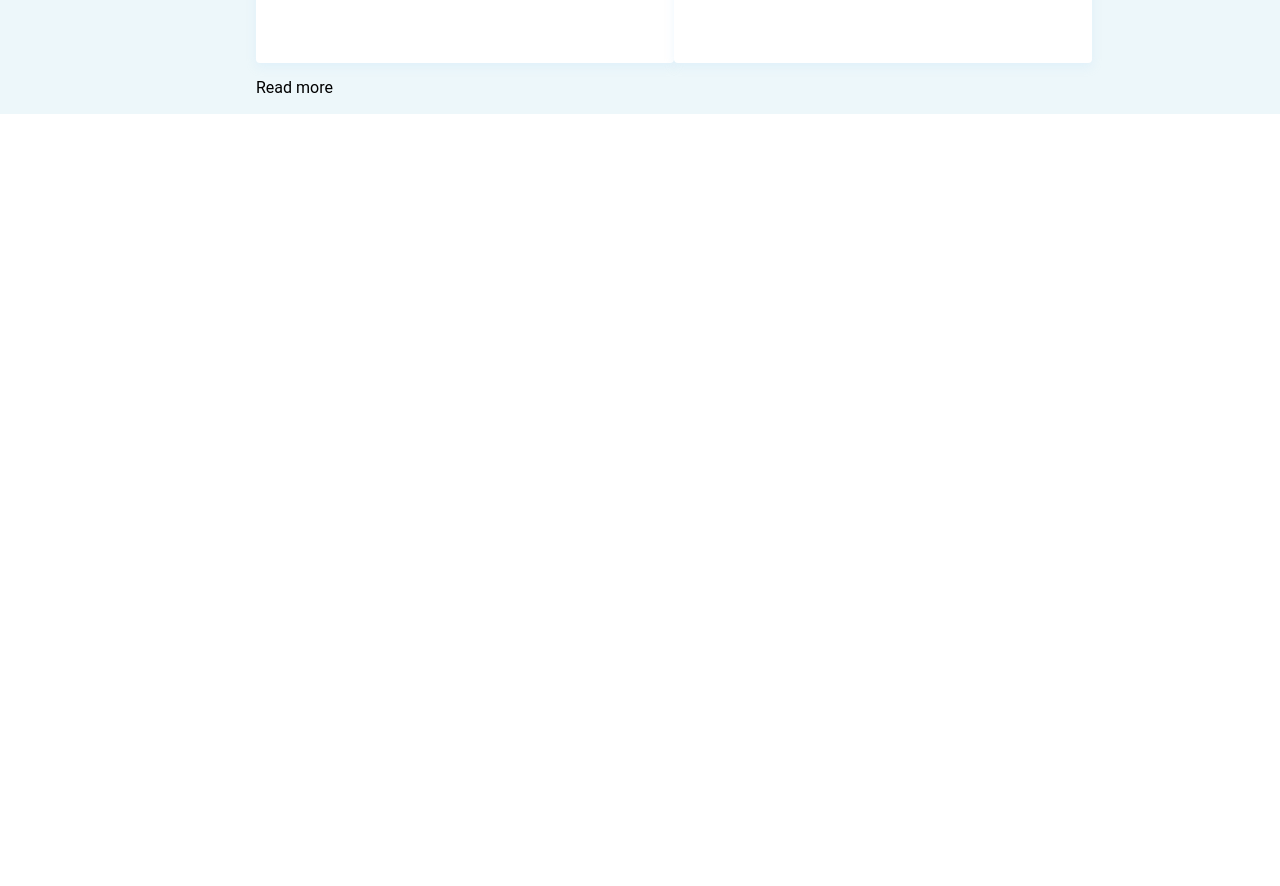
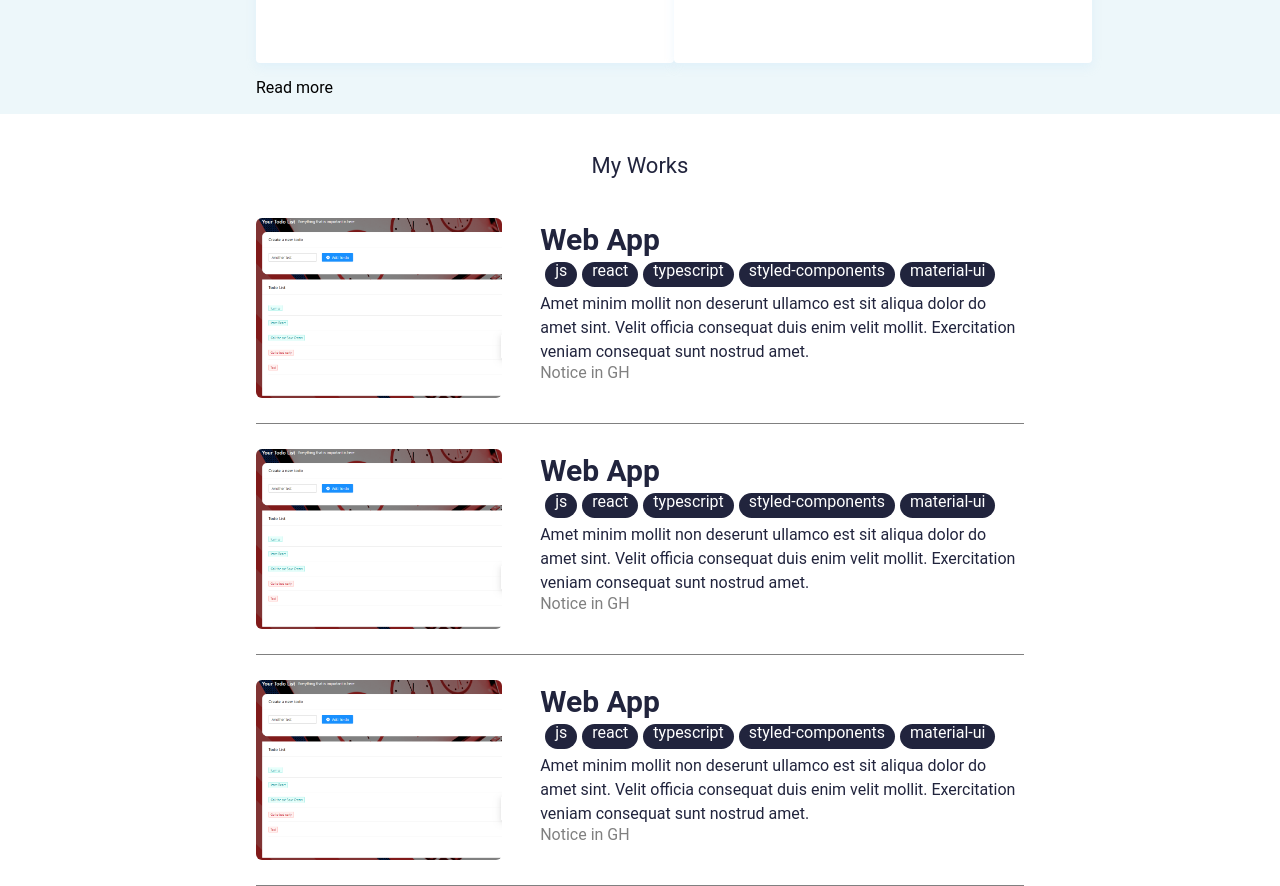
Before and after one commit to Pavel-Parkhomenko/Portfolio-Site, a React (Create React App) app: page / in a window 1280 px wide. Shown: the part 900-1786 px from the top of the page. Before the commit the page ends 1014 px from the top, so only its background shows below. Built offline with nearby package versions, Linux system fonts and the light colour scheme.

Commit message:
feat: add a works container

```diff
--- /dev/null
+++ b/src/components/WorkCard/index.jsx
@@ -0,0 +1,30 @@
+import React from 'react'
+import {
+  Container, ImgStyled,
+  StackItem, TextContainer, Title,
+  Summary, LinkToGH,
+} from './styled'
+
+export default function WorkCard({
+  title,
+  stack,
+  img,
+  summary,
+  linkGH,
+}) {
+  return (
+    <Container>
+      <ImgStyled img={img} />
+      <TextContainer>
+        <Title>{ title }</Title>
+        <div>
+          {stack.map((item) => (
+            <StackItem key={item}>{item}</StackItem>
+          ))}
+        </div>
+        <Summary>{ summary }</Summary>
+        <LinkToGH href={linkGH}>Notice in GH</LinkToGH>
+      </TextContainer>
+    </Container>
+  )
+}
--- /dev/null
+++ b/src/components/WorkCard/styled.js
@@ -0,0 +1,63 @@
+import styled from 'styled-components'
+import test from '../../assets/projects/todo-antd-desktop.png'
+
+export const Container = styled.div`
+  display: flex;
+  flex-direction: row;
+  border-bottom: 1px solid gray;
+  justify-content: space-between;
+  margin-bottom: 25px;
+  padding-bottom: 25px;
+`
+
+export const TextContainer = styled.div`
+  display: flex;
+  flex-direction: column;
+  max-width: 63%;
+  width: 100%;
+`
+
+export const ImgStyled = styled.div`
+  width: 246px;
+  height: 180px;
+  background-image: url(${test});
+  background-size: cover;
+  border-radius: 6px;
+  //background-color: green;
+`
+
+export const Title = styled.h3`
+  margin: 0;
+  padding: 0;
+  font-style: normal;
+  font-weight: 700;
+  font-size: 30px;
+  line-height: 44px;
+  color: #21243D;
+`
+
+export const StackItem = styled.div`
+  display: inline-block;
+  text-align: center;
+  width: auto;
+  height: 25px;
+  background-color: #21243D;
+  color: white;
+  margin-left: 5px;
+  margin-bottom: 5px;
+  border-radius: 30px;
+  padding: 0 10px 0 10px;
+`
+
+export const Summary = styled.div`
+  font-style: normal;
+  font-weight: 400;
+  font-size: 16px;
+  line-height: 24px;
+  color: #21243D;
+`
+
+export const LinkToGH = styled.a`
+  text-decoration: none;
+  color: gray;
+`
--- a/src/mocks/index.js
+++ b/src/mocks/index.js
@@ -5,3 +5,46 @@ export const headerSubTitle = `Amet minim mollit non deserunt ullamco est sit
   Exercitation veniam consequat sunt nostrud amet.`
 
 export const buttonText = 'Download Resume'
+
+export const worksData = [
+  {
+    id: 1,
+    title: 'Web App',
+    stack: ['js', 'react', 'typescript', 'styled-components', 'material-ui'],
+    img: '../../assets/projects/todo-antd-desktop.png',
+    summary: `Amet minim mollit non deserunt ullamco est sit
+      aliqua dolor do amet sint. Velit officia consequat duis enim velit mollit.
+      Exercitation veniam consequat sunt nostrud amet.`,
+    linkGH: 'https://github.com/Pavel-Parkhomenko/Markup-Task',
+  },
+  {
+    id: 2,
+    title: 'Web App',
+    stack: ['js', 'react', 'typescript', 'styled-components', 'material-ui'],
+    img: '../../assets/projects/todo-antd-desktop.png',
+    summary: `Amet minim mollit non deserunt ullamco est sit
+      aliqua dolor do amet sint. Velit officia consequat duis enim velit mollit.
+      Exercitation veniam consequat sunt nostrud amet.`,
+    linkGH: 'https://github.com/Pavel-Parkhomenko/Markup-Task',
+  },
+  {
+    id: 3,
+    title: 'Web App',
+    stack: ['js', 'react', 'typescript', 'styled-components', 'material-ui'],
+    img: '../../assets/projects/todo-antd-desktop.png',
+    summary: `Amet minim mollit non deserunt ullamco est sit
+      aliqua dolor do amet sint. Velit officia consequat duis enim velit mollit.
+      Exercitation veniam consequat sunt nostrud amet.`,
+    linkGH: 'https://github.com/Pavel-Parkhomenko/Markup-Task',
+  },
+  {
+    id: 4,
+    title: 'Web App',
+    stack: ['js', 'react', 'typescript', 'styled-components', 'material-ui'],
+    img: '../../assets/projects/todo-antd-desktop.png',
+    summary: `Amet minim mollit non deserunt ullamco est sit
+      aliqua dolor do amet sint. Velit officia consequat duis enim velit mollit.
+      Exercitation veniam consequat sunt nostrud amet.`,
+    linkGH: 'https://github.com/Pavel-Parkhomenko/Markup-Task',
+  },
+]
--- a/src/pages/Home/index.jsx
+++ b/src/pages/Home/index.jsx
@@ -2,10 +2,12 @@ import React from 'react'
 import Header from '../../components/Header'
 import {
   Container, ContainerCardInfo, ContainerHeader,
-  ContainerInfo, TitleContainer,
+  ContainerInfo, ContainerWorks, TitleContainer,
 } from './styled'
 import Navigation from '../../components/Navigation'
 import InfoCard from '../../components/InfoCard'
+import { worksData } from '../../mocks/index'
+import WorkCard from '../../components/WorkCard'
 
 export default function Home() {
   return (
@@ -22,6 +24,21 @@ export default function Home() {
         </ContainerCardInfo>
         <p>Read more</p>
       </ContainerInfo>
+      <ContainerWorks>
+        <TitleContainer>My Works</TitleContainer>
+        { worksData.slice(0, 3).map(({
+          id, title, stack, img, summary, linkGH,
+        }) => (
+          <WorkCard
+            key={id}
+            title={title}
+            img={img}
+            linkGH={linkGH}
+            stack={stack}
+            summary={summary}
+          />
+        )) }
+      </ContainerWorks>
     </Container>
   )
 }
--- a/src/pages/Home/styled.js
+++ b/src/pages/Home/styled.js
@@ -13,7 +13,6 @@ export const ContainerHeader = styled.div`
   margin-top: 140px;
   padding-left: ${paddLeft};
   padding-right: ${paddRight};
-  background-color: white;
   margin-bottom: 71px;
 `
 
@@ -23,6 +22,11 @@ export const ContainerInfo = styled.div`
   padding-left: ${paddLeft};
   padding-right: ${paddRight};
   background-color: #EDF7FA;
+`
+
+export const ContainerWorks = styled.div`
+  padding-left: ${paddLeft};
+  padding-right: ${paddRight};
 `
 
 export const TitleContainer = styled.p`
```
Also changed, not shown: .eslintrc.json, src/assets/projects/todo-antd-desktop.png (added), src/components/Footer/index.jsx (added).
